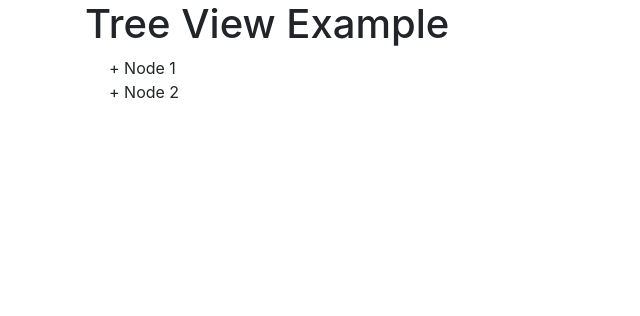
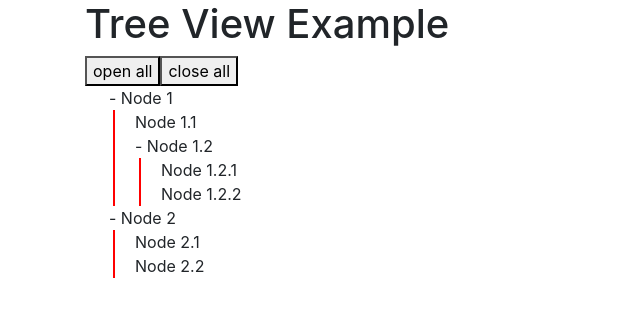
Before and after one commit to vanechkaept/angular-tree-view-, an Angular app: page / in a window 1280 px wide. Shown: the top 316 px of the page, without its empty margins (0-640 px from the left). Built offline with nearby package versions, Linux system fonts and the light colour scheme.

Commit message:
4 files modified

```diff
--- a/src/app/app.component.html
+++ b/src/app/app.component.html
@@ -1,8 +1,13 @@
 <div class="container">
   <h1>Tree View Example</h1>
+  <button (click)="openAll()">open all</button>
+  <button (click)="closeAll()">close all</button>
   <app-tree-view
     [nodes]="treeNodes"
     [selectable]="selectable"
+    [expandAllSubject]="expandAllSubject"
+    [collapsellSubject]="collapsellSubject"
+    [expanded]='true'
     (nodeSelected)="onNodeSelected($event)"
   ></app-tree-view>
 </div>
--- a/src/app/app.component.ts
+++ b/src/app/app.component.ts
@@ -9,6 +9,7 @@ import {
   RouterState,
   ActivatedRoute,
 } from '@angular/router';
+import { Subject } from 'rxjs';
 import { TreeNode } from './tree.component';
 
 @Component({
@@ -55,9 +56,20 @@ export class AppComponent {
     },
   ];
 
+  expandAllSubject = new Subject<void>();
+  collapsellSubject = new Subject<void>();
+
   selectionMode: string = 'Single';
 
   onNodeSelected(selectedNode: TreeNode) {
     console.log('Selected node:', selectedNode);
   }
+
+  openAll(){
+    this.expandAllSubject.next();
+  }
+
+  closeAll(){
+    this.collapsellSubject.next();
+  }
 }
--- a/src/app/tree.component.html
+++ b/src/app/tree.component.html
@@ -1,15 +1,21 @@
-<ul [class.lined]='!rootNode'>
+<ul [class.lined]="!rootNode">
   <li *ngFor="let node of nodes">
     <span (click)="toggleNode(node)">
-      <span *ngIf="node.children?.length">{{nodeExpanded(node) ? '-' : '+'}}</span>
+      <span *ngIf="node.children?.length">{{
+        nodeExpanded(node) ? '-' : '+'
+      }}</span>
       {{ node.label }}
     </span>
-    <app-tree-view
-      [nodes]="node.children"
-      [selectable]="selectable"
-      (nodeSelected)="onNodeSelected($event)"
-      [rootNode]='false'
-      *ngIf="nodeExpanded(node)"
-    ></app-tree-view>
+    <div class="div" [class.hide]="!nodeExpanded(node)">
+      <app-tree-view
+        [nodes]="node.children"
+        [selectable]="selectable"
+        (nodeSelected)="onNodeSelected($event)"
+        [expanded]="expanded"
+        [rootNode]="false"
+        [expandAllSubject]="expandAllSubject"
+        [collapsellSubject]="collapsellSubject"
+      ></app-tree-view>
+    </div>
   </li>
 </ul>
--- a/src/app/tree.component.ts
+++ b/src/app/tree.component.ts
@@ -1,4 +1,6 @@
+import { OnInit } from '@angular/core';
 import { Component, Input, Output, EventEmitter } from '@angular/core';
+import { Subject } from 'rxjs';
 
 export enum SelectionMode {
   None,
@@ -17,7 +19,8 @@ export interface TreeNode {
   styles: [
     `
     ul{
-      padding: 0 0 0 1.5rem;
+      margin: 0 0 0 .25rem;
+      padding: 0 0 0 1.25rem;
       user-select: none;
     }
     span {
@@ -26,24 +29,43 @@ export interface TreeNode {
     .lined{
       border-left: 2px solid red;
     }
+    .div{
+      overflow: hidden;
+      transition: .3s;
+    }
+    .hide{
+      max-height: 0;
+    }
     `,
   ],
 })
-export class TreeViewComponent {
+export class TreeViewComponent implements OnInit {
   @Input() nodes: TreeNode[];
   @Input() selectable = false;
   @Input() rootNode = true;
+  @Input() expandAllSubject = new Subject();
+  @Input() collapsellSubject = new Subject();
+  @Input() expanded = false;
   @Output() nodeSelected = new EventEmitter<TreeNode>();
 
   expandedNodes: TreeNode[] = [];
 
+  ngOnInit() {
+    this.expandAllSubject.subscribe((_) => this.expandAll());
+    this.collapsellSubject.subscribe((_) => this.collapseAll());
+    if (this.expanded) {
+      this.expandAllSubject.next();
+    }
+  }
+
   toggleNode(node: TreeNode) {
-    if (node.children) {
-      if (this.nodeExpanded(node)) {
-        this.expandedNodes.splice(this.expandedNodes.indexOf(node), 1);
-      } else {
-        this.expandedNodes.push(node);
-      }
+    if (!node.children?.length) {
+      return;
+    }
+    if (this.nodeExpanded(node)) {
+      this.expandedNodes.splice(this.expandedNodes.indexOf(node), 1);
+    } else {
+      this.expandedNodes.push(node);
     }
   }
 
@@ -54,4 +76,35 @@ export class TreeViewComponent {
   onNodeSelected(node: TreeNode) {
     this.nodeSelected.emit(node);
   }
+
+  expandAll() {
+    this.expandedNodes = [];
+    this.expandRecursive(this.nodes);
+  }
+
+  collapseAll() {
+    this.expandedNodes = [];
+    this.collapseRecursive(this.nodes);
+  }
+
+  private expandRecursive(nodes: TreeNode[]) {
+    for (const node of nodes) {
+      this.expandedNodes.push(node);
+      if (node.children) {
+        this.expandRecursive(node.children);
+      }
+    }
+  }
+
+  private collapseRecursive(nodes: TreeNode[]) {
+    for (const node of nodes) {
+      const index = this.expandedNodes.indexOf(node);
+      if (index !== -1) {
+        this.expandedNodes.splice(index, 1);
+      }
+      if (node.children) {
+        this.collapseRecursive(node.children);
+      }
+    }
+  }
 }
```
